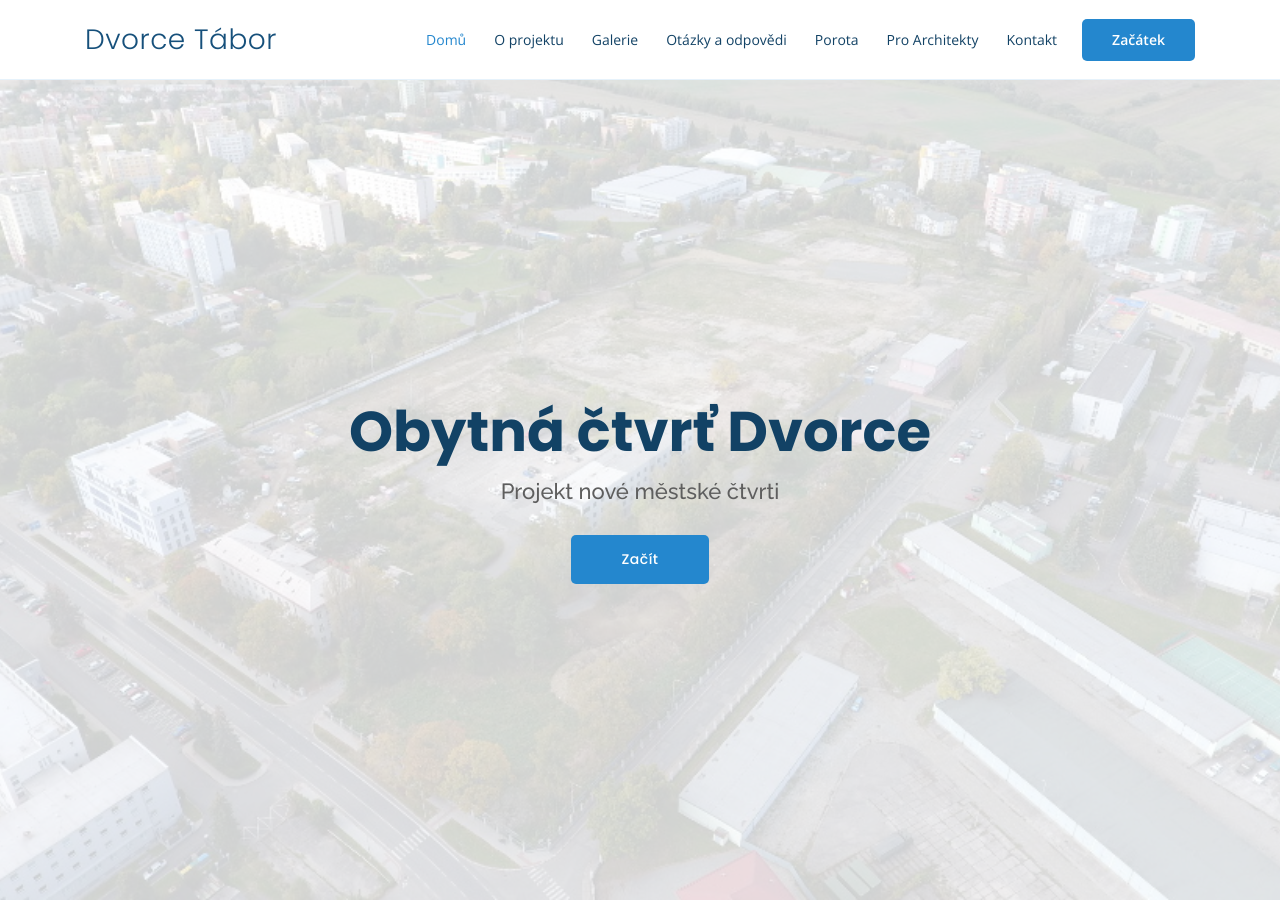
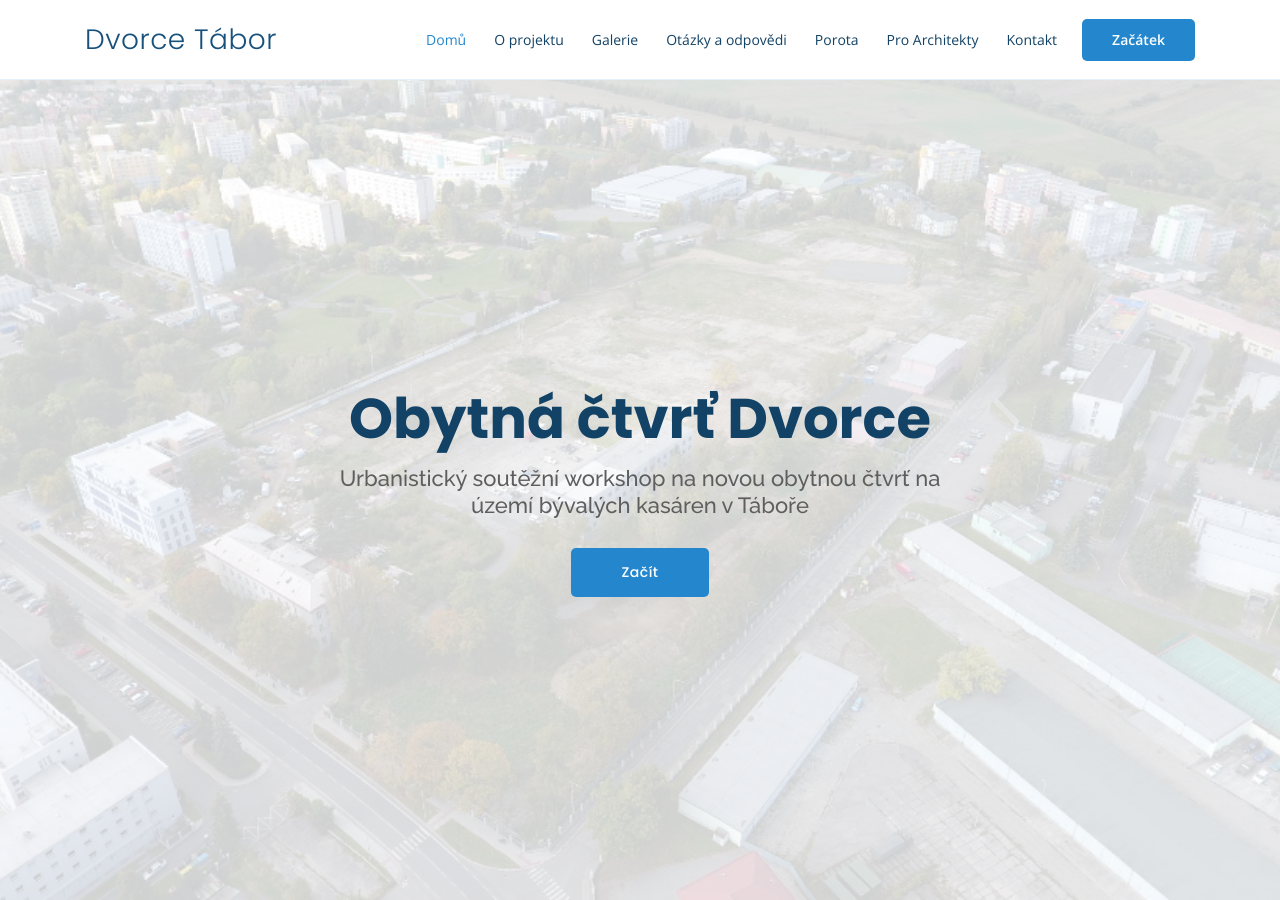
Before and after one commit to dvorcetabor/web, a Jekyll site: the page built from index.md, in a window 1280 px wide and 900 px high. Built offline with Jekyll 4.4.1, drawn with Linux system fonts in a browser that asks for light colours.

Commit message:
Update hero.html

```diff
--- a/_includes/sections/hero.html
+++ b/_includes/sections/hero.html
@@ -4,7 +4,7 @@
     <div class="row justify-content-center">
       <div class="col-xl-7 col-lg-9 text-center">
         <h1>Obytná čtvrť Dvorce</h1>
-        <h2>Projekt nové městské čtvrti</h2>
+        <h2>Urbanistický soutěžní workshop na novou obytnou čtvrť na území bývalých kasáren v Táboře</h2>
       </div>
     </div>
     <div class="text-center">
```
